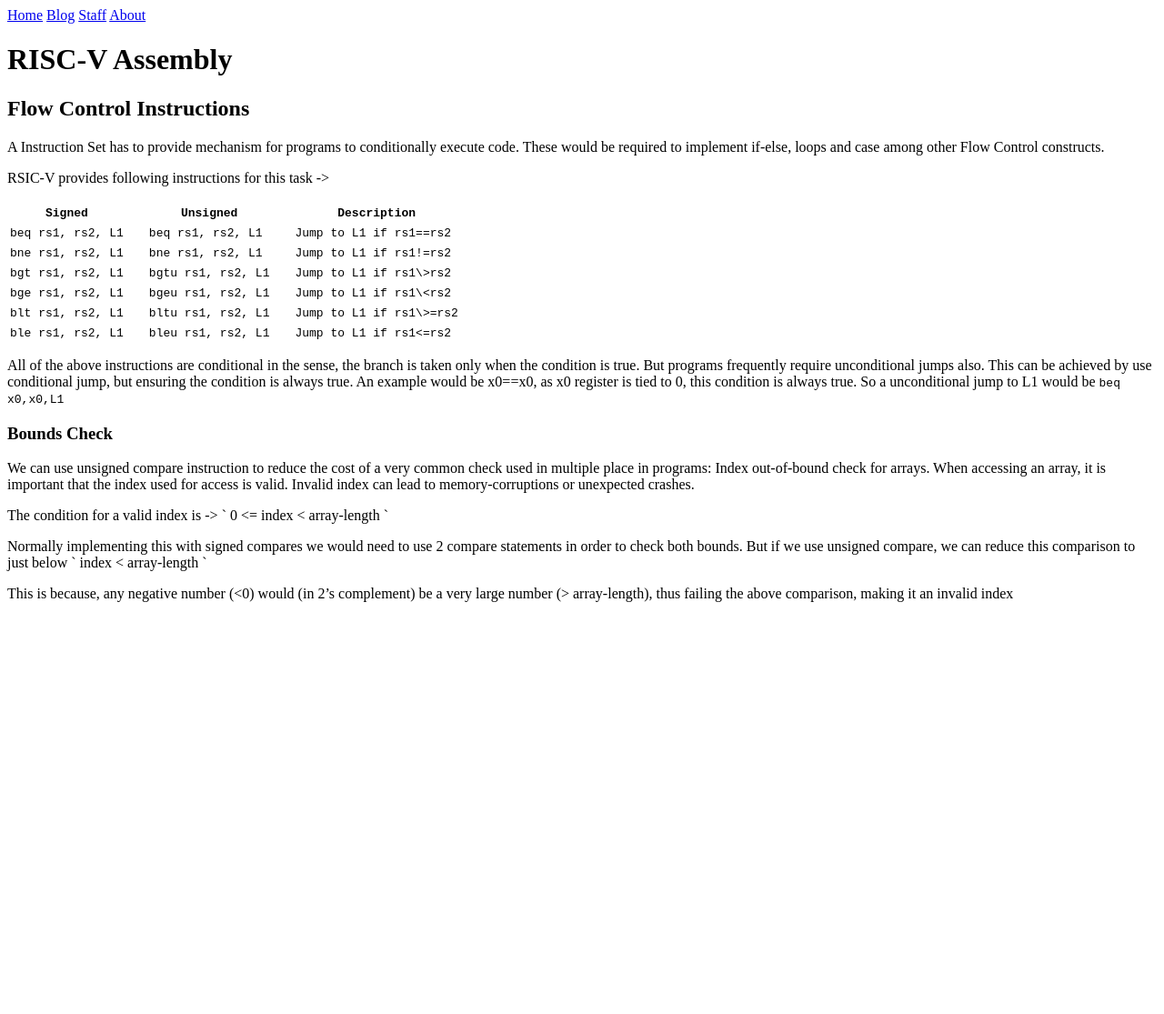
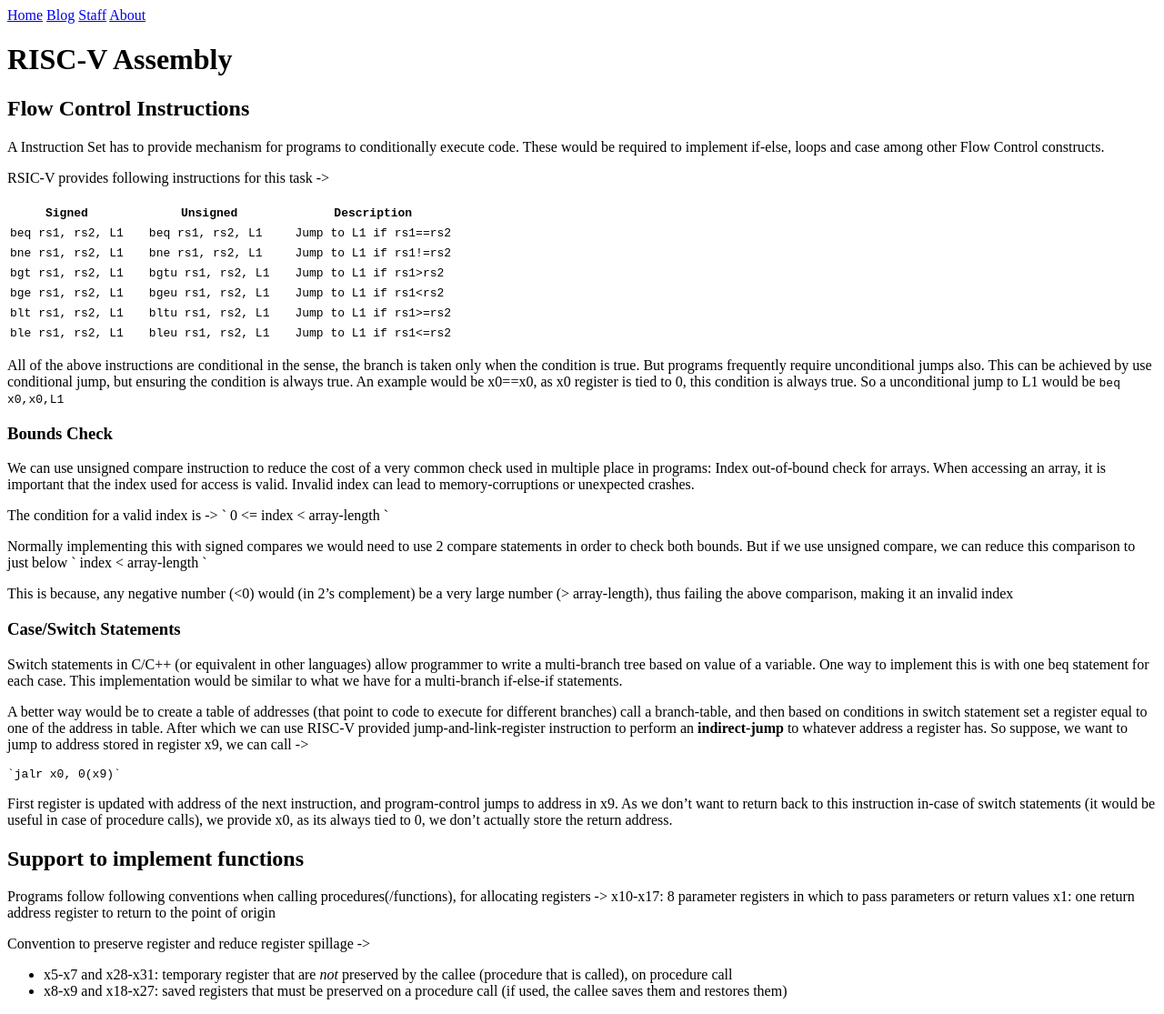
Before and after one commit to nextDesignd/nextDesignd.github.io, a Jekyll site: the page built from _posts/2022-04-15-RSIC-V-Assembly.md, in a window 1280 px wide. Shown: the whole page at 91% size. Built offline with Jekyll 4.4.1, drawn with Linux system fonts in a browser that asks for light colours; before the commit the page ends 900 px from its top, so only the background shows below that.

Commit message:
adds riscv article

```diff
--- a/_posts/2022-04-15-RSIC-V-Assembly.md
+++ b/_posts/2022-04-15-RSIC-V-Assembly.md
@@ -14,9 +14,9 @@ RSIC-V provides following instructions for this task ->
 | -----------------  |||| ------------------- |||| -------------------------- |
 | `beq rs1, rs2, L1` |||| `beq  rs1, rs2, L1` |||| `Jump to L1 if rs1==rs2`   |
 | `bne rs1, rs2, L1` |||| `bne  rs1, rs2, L1` |||| `Jump to L1 if rs1!=rs2`   |
-| `bgt rs1, rs2, L1` |||| `bgtu rs1, rs2, L1` |||| `Jump to L1 if rs1\>rs2`   |
-| `bge rs1, rs2, L1` |||| `bgeu rs1, rs2, L1` |||| `Jump to L1 if rs1\<rs2`   |
-| `blt rs1, rs2, L1` |||| `bltu rs1, rs2, L1` |||| `Jump to L1 if rs1\>=rs2`  |
+| `bgt rs1, rs2, L1` |||| `bgtu rs1, rs2, L1` |||| `Jump to L1 if rs1>rs2`    |
+| `bge rs1, rs2, L1` |||| `bgeu rs1, rs2, L1` |||| `Jump to L1 if rs1<rs2`    |
+| `blt rs1, rs2, L1` |||| `bltu rs1, rs2, L1` |||| `Jump to L1 if rs1>=rs2`   |
 | `ble rs1, rs2, L1` |||| `bleu rs1, rs2, L1` |||| `Jump to L1 if rs1<=rs2`   |
 
 All of the above instructions are conditional in  the sense, the branch is taken
@@ -43,3 +43,37 @@ can reduce this comparison to just below
 This is because, any negative number (<0) would (in 2's complement) be a very
 large number (> array-length), thus failing the above comparison, making it
 an invalid index
+
+### Case/Switch Statements
+Switch statements in C/C++ (or equivalent in other languages) allow programmer
+to write a multi-branch tree based on value of a variable. One way to implement
+this is with one beq statement for each case. This implementation would be similar
+to what we have for a multi-branch if-else-if statements.
+
+A better way would be to create a table of addresses (that point to code to execute
+for different branches) call a branch-table, and then based on conditions in
+switch statement set a register equal to one of the address in table.
+After which we can use RISC-V provided jump-and-link-register instruction to
+perform an **indirect-jump** to whatever address a register has. So suppose,
+we want to jump to address stored in register x9, we can call ->
+
+    `jalr x0, 0(x9)`
+
+First register is updated with address of the next instruction, and program-control
+jumps to address in x9. As we don't want to return back to this instruction in-case
+of switch statements (it would be useful in case of procedure calls), we provide
+x0, as its always tied to 0, we don't actually store the return address.
+
+## Support to implement functions
+
+Programs follow following conventions when calling procedures(/functions), for
+allocating registers ->
+x10-x17: 8 parameter registers in which to pass parameters or return values
+x1: one return address register to return to the point of origin
+
+Convention to preserve register and reduce register spillage ->
+
+- x5-x7 and x28-x31: temporary register that are *not* preserved by the callee
+(procedure that is called), on procedure call
+- x8-x9 and x18-x27: saved registers that must be preserved on a procedure call
+(if used, the callee saves them and restores them)
```
